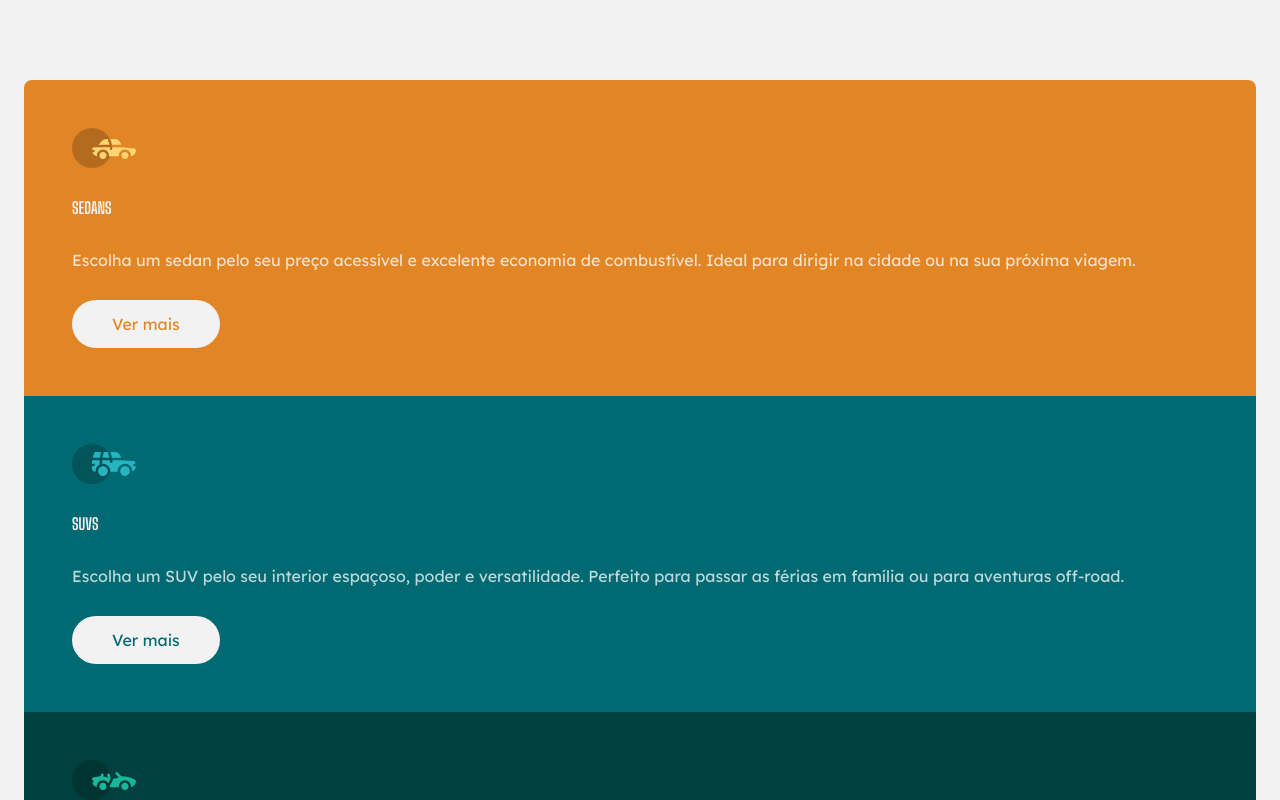
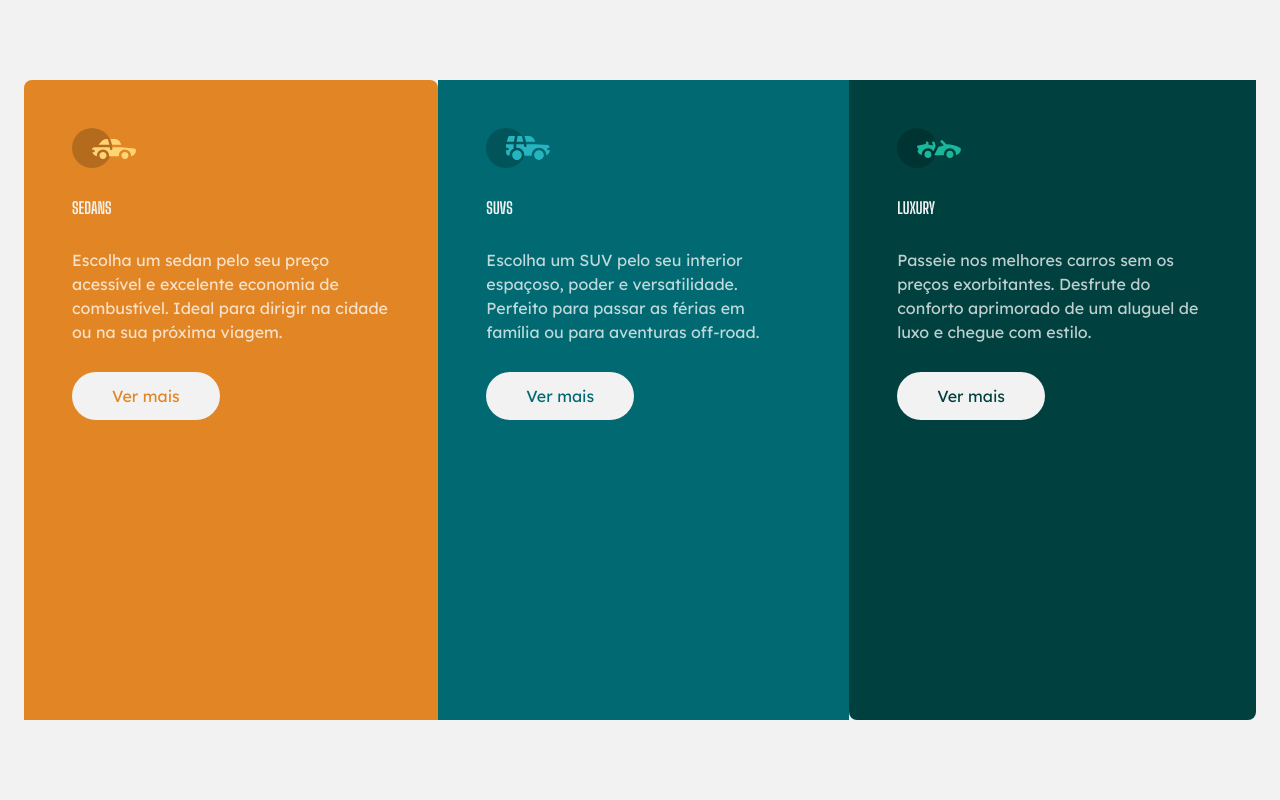
Before and after one commit to WellingtonFe/carros, a React (Vite) app: page / in a window 1280 px wide. Shown: the top 800 px of the page. Built offline with nearby package versions, Linux system fonts and the light colour scheme.

Commit message:
primeiro commit responsividade

```diff
--- a/src/App.jsx
+++ b/src/App.jsx
@@ -3,11 +3,11 @@ import iconSuvs from "./assets/icon-suvs.svg"
 import iconLuxury from "./assets/icon-luxury.svg"
 export default function App() {
   return (
-    <main className="min-h-svh bg-offwhitebg py-20 px-6">
-      <section>
+    <main className="min-h-svh bg-offwhitebg py-20 px-6 antialiased lg:flex justify-center itens-center">
+      <section className="lg:flex">
         <div className="bg-orange p-12 rounded-t-lg">
           <img src={iconSedans} alt="icone dos carros sedans" className="mb-7"/>
-          <h2 className="font-shoulders mb-7 uppercase text-4-xl font-bold text-offwhitebg">Sedans</h2>
+          <h2 className="font-shoulders mb-7 uppercase text-4-xl font-bold text-offwhitebg ">Sedans</h2>
           <p className="font-lexend mb-7 text-offwhite">Escolha um sedan pelo seu preço acessível e excelente economia de combustível. Ideal para dirigir na cidade ou na sua próxima viagem.</p>
           <a href="https://www.webmotors.com.br/sedans" target="_blank" className="font-lexend bg-offwhitebg block px-10 py-3 w-fit rounded-3xl text-orange ">Ver mais</a>
         </div>
```
